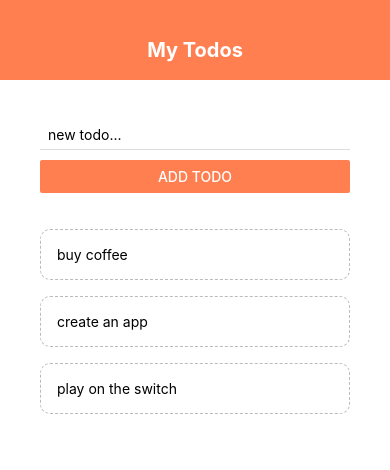
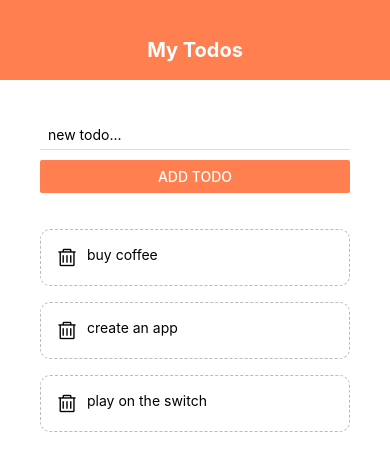
Before and after one commit to TiffRBarclay/TodoApp, a React Native app: screen / in a window 390 px wide. Shown: the top 470 px of the page. Built offline with nearby package versions, Linux system fonts and the light colour scheme.

Commit message:
Add delete icon to items

```diff
--- a/components/TodoItems.js
+++ b/components/TodoItems.js
@@ -1,16 +1,21 @@
 import React from "react";
-import { StyleSheet, TouchableOpacity, Text } from "react-native";
+import { StyleSheet, View, TouchableOpacity, Text } from "react-native";
+import { AntDesign } from "@expo/vector-icons";
 
 const TodoItems = ({ item, handleItemClick }) => {
   return (
     <TouchableOpacity onPress={() => handleItemClick(item.key)}>
-      <Text style={styles.item}>{item.text}</Text>
+      <View style={styles.item}>
+        <AntDesign name="delete" size={20} color="black" />
+        <Text style={styles.text}>{item.text}</Text>
+      </View>
     </TouchableOpacity>
   );
 };
 
 const styles = StyleSheet.create({
   item: {
+    flexDirection: "row",
     padding: 16,
     marginTop: 16,
     borderColor: "#bbb",
@@ -18,6 +23,9 @@ const styles = StyleSheet.create({
     borderStyle: "dashed",
     borderRadius: 10,
   },
+  text: {
+    marginLeft: 10,
+  },
 });
 
 export default TodoItems;
```
